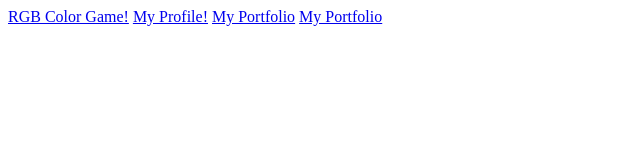
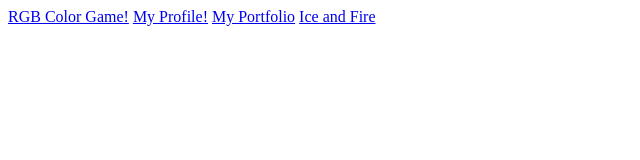
Before and after one commit to codemayank/codemayank.github.io, a plain HTML site: page index.html in a window 1280 px wide. Shown: the full height of the page, 0-640 px from the left. Drawn offline with Linux system fonts and the light colour scheme.

Commit message:
Update index.html

```diff
--- a/index.html
+++ b/index.html
@@ -7,6 +7,6 @@
 	<a href = "https://codemayank.github.io/colorgame/colorgame.html">RGB Color Game!</a>
 	<a href = "https://codemayank.github.io/resume/resume.html">My Profile!</a>
 	<a href = "https://codemayank.github.io/mayank-portfolio/index.html">My Portfolio</a>
-	<a href = "https://codemayank.github.io/asoiaf-almanac/index.html">My Portfolio</a>
+	<a href = "https://codemayank.github.io/asoiaf-almanac/index.html">Ice and Fire</a>
 </body>
 </html>
```
